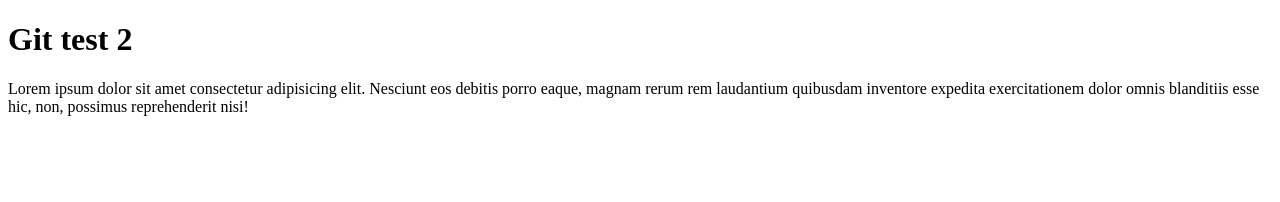
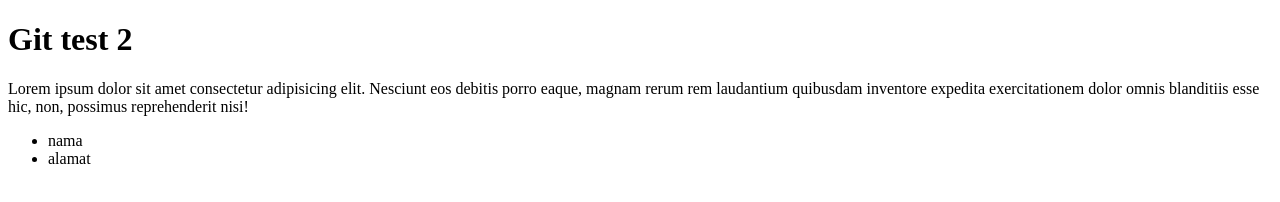
Before and after one commit to sri-wa/git_test2, a plain HTML site: page index.html in a window 1280 px wide. Drawn offline with Linux system fonts and the light colour scheme.

Commit message:
menambahkan list

```diff
--- a/index.html
+++ b/index.html
@@ -11,5 +11,9 @@
     <p>Lorem ipsum dolor sit amet consectetur adipisicing elit. Nesciunt eos debitis porro eaque,
         magnam rerum rem laudantium quibusdam inventore expedita
          exercitationem dolor omnis blanditiis esse hic, non, possimus reprehenderit nisi!</p>
+         <ul>
+            <li>nama</li>
+            <li>alamat</li>
+         </ul>
 </body>
 </html>
```
